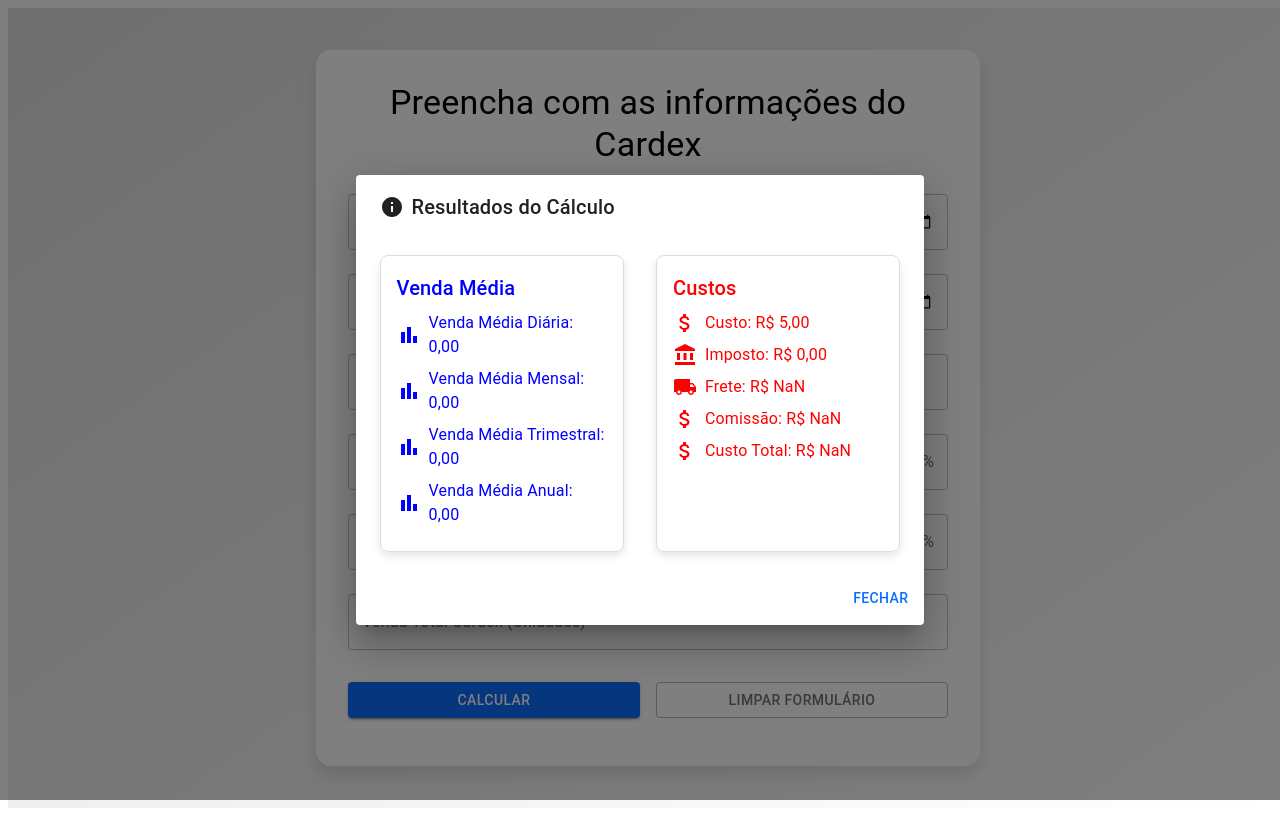
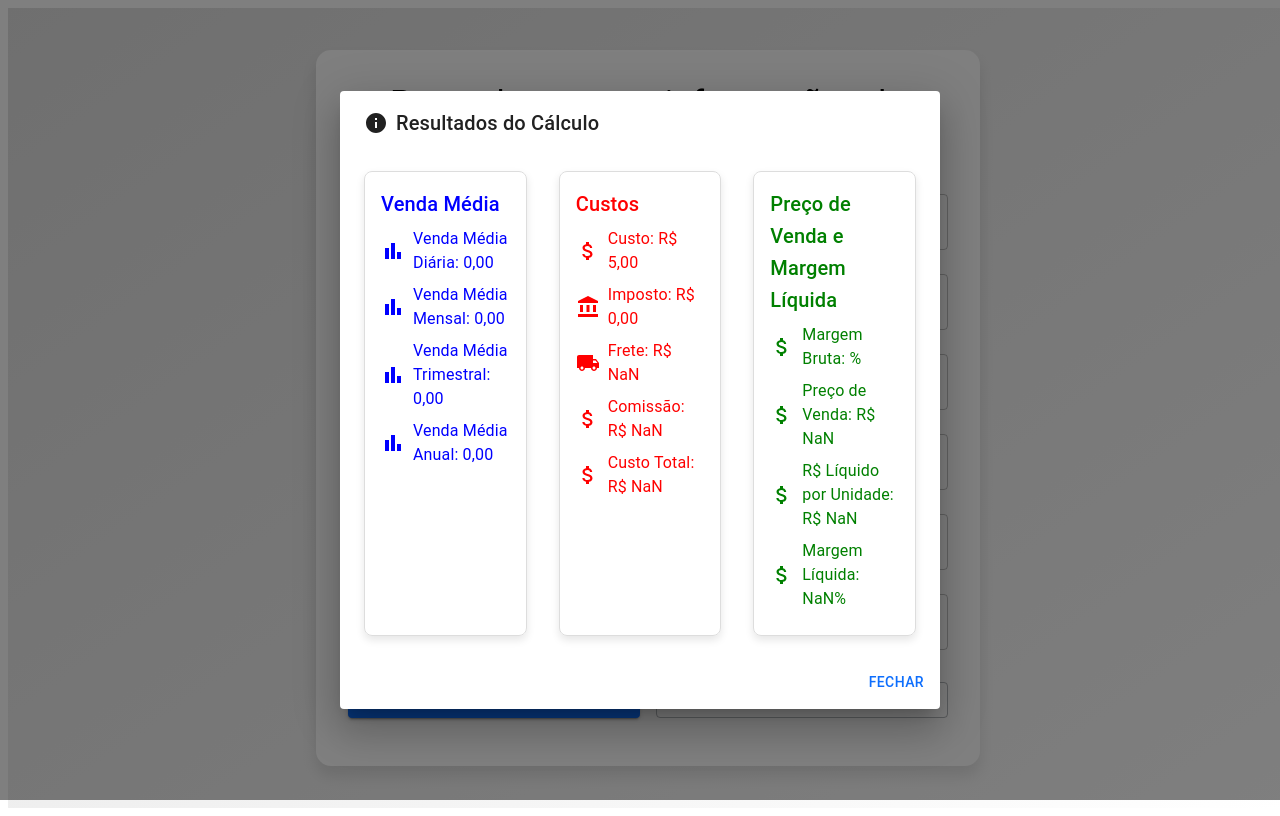
Before and after one commit to rfirpo93/staestoque, a React (Vite) app in the folder frontend/: page /calculo in a window 1280 px wide. Both pictures are taken after typing "2020-01-15", "2020-01-15", "5", "2020-01-15", "5", "5" into the empty fields and a click on the button "CALCULAR". Built offline with nearby package versions, Linux system fonts and the light colour scheme.

Commit message:
3º cálculo

```diff
--- a/frontend/src/Calculomanual.jsx
+++ b/frontend/src/Calculomanual.jsx
@@ -87,7 +87,8 @@ const Calculomanual = () => {
         estoqueAtual: '',
         vencimento: '',
         freteUnidade: '',
-        comissaoPercentual: ''
+        comissaoPercentual: '',
+        metaData: ''
     });
 
     const [result, setResult] = useState({
@@ -99,7 +100,10 @@ const Calculomanual = () => {
         imposto: 0,
         frete: 0,
         comissao: 0,
-        custoTotal: 0
+        custoTotal: 0,
+        precoVenda: 0,
+        liquidoUnidade: 0,
+        margemLiquida: 0
     });
 
     const [open, setOpen] = useState(false);
@@ -123,7 +127,8 @@ const Calculomanual = () => {
             estoqueAtual: '',
             vencimento: '',
             freteUnidade: '',
-            comissaoPercentual: ''
+            comissaoPercentual: '',
+            metaData: ''
         });
     };
 
@@ -143,8 +148,10 @@ const Calculomanual = () => {
         const vendaMediaAnual = vendaMediaDiaria * 365;
         const imposto = (pmpf * percentualImposto) / 100;
         const frete = parseFloat(freteUnidade);
-        const totalCusto = parseFloat(custo) + frete + imposto + (margem * pmpf / 100);
-        const comissao = ((parseFloat(custo) + imposto + frete) * comissaoPercentual) / 100;
+        const custoTotal = parseFloat(custo) + frete + imposto + ((parseFloat(custo) + imposto + frete) * comissaoPercentual) / 100;
+        const precoVenda = parseFloat(custo) + frete + imposto + (margem * pmpf / 100);
+        const liquidoUnidade = precoVenda - custoTotal;
+        const margemLiquida = (liquidoUnidade / custoTotal) * 100;
 
         setResult({
             vendaMediaDiaria,
@@ -154,8 +161,11 @@ const Calculomanual = () => {
             custo: parseFloat(custo),
             imposto,
             frete,
-            comissao,
-            custoTotal: totalCusto + comissao
+            comissao: (parseFloat(custo) + imposto + frete) * comissaoPercentual / 100,
+            custoTotal,
+            precoVenda,
+            liquidoUnidade,
+            margemLiquida
         });
 
         setOpen(true);
@@ -375,6 +385,27 @@ const Calculomanual = () => {
                                 value={form.vendaTotal}
                                 onChange={handleChange}
                             />
+                            <TextField
+                                margin="normal"
+                                required
+                                fullWidth
+                                id="metaData"
+                                label="Meta (Vender até Data)"
+                                name="metaData"
+                                type="date"
+                                InputLabelProps={{
+                                    shrink: true,
+                                }}
+                                InputProps={{
+                                    startAdornment: (
+                                        <InputAdornment position="start">
+                                            <CalendarTodayIcon />
+                                        </InputAdornment>
+                                    ),
+                                }}
+                                value={form.metaData}
+                                onChange={handleChange}
+                            />
                         </RowContainer>
                         <RowContainer>
                             <Button
@@ -454,6 +485,27 @@ const Calculomanual = () => {
                                 <Typography>Custo Total: R$ {formatNumber(result.custoTotal)}</Typography>
                             </ResultField>
                         </ResultBox>
+                        <ResultBox component={motion.div} initial={{ opacity: 0, y: 50 }} animate={{ opacity: 1, y: 0 }} transition={{ duration: 0.7 }} sx={{ borderColor: 'green', color: 'green' }}>
+                            <Typography variant="h6" gutterBottom>
+                                Preço de Venda e Margem Líquida
+                            </Typography>
+                            <ResultField>
+                                <AttachMoneyIcon />
+                                <Typography>Margem Bruta: {formatNumber(form.margem)}%</Typography>
+                            </ResultField>
+                            <ResultField>
+                                <AttachMoneyIcon />
+                                <Typography>Preço de Venda: R$ {formatNumber(result.precoVenda)}</Typography>
+                            </ResultField>
+                            <ResultField>
+                                <AttachMoneyIcon />
+                                <Typography>R$ Líquido por Unidade: R$ {formatNumber(result.liquidoUnidade)}</Typography>
+                            </ResultField>
+                            <ResultField>
+                                <AttachMoneyIcon />
+                                <Typography>Margem Líquida: {formatNumber(result.margemLiquida)}%</Typography>
+                            </ResultField>
+                        </ResultBox>
                     </ResultContainer>
                     <DialogActions>
                         <Button onClick={handleClose} color="primary">
```
